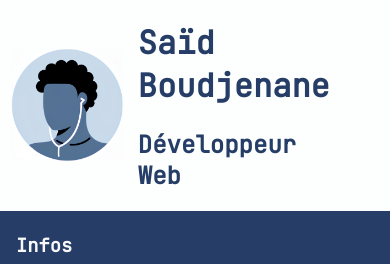
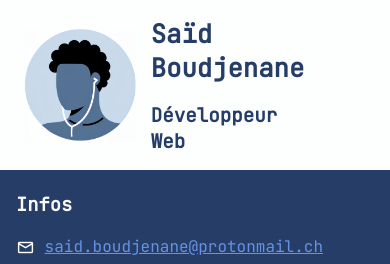
Before and after one commit to SaidBoudjenane/saidboudjenane.github.io, a plain HTML site: page index.html in a window 390 px wide. Shown: the top 264 px of the page. Drawn offline with nearby package versions, Linux system fonts and the light colour scheme.

Commit message:
Taille de la police

```diff
--- a/assets/css/style.css
+++ b/assets/css/style.css
@@ -265,7 +265,7 @@ svg {
         justify-content: center;
     }
 
-    #font-wrapper {
-        font-size: 32px;
+    #title-wrapper {
+        font-size: 80%;
     }
 }
```
